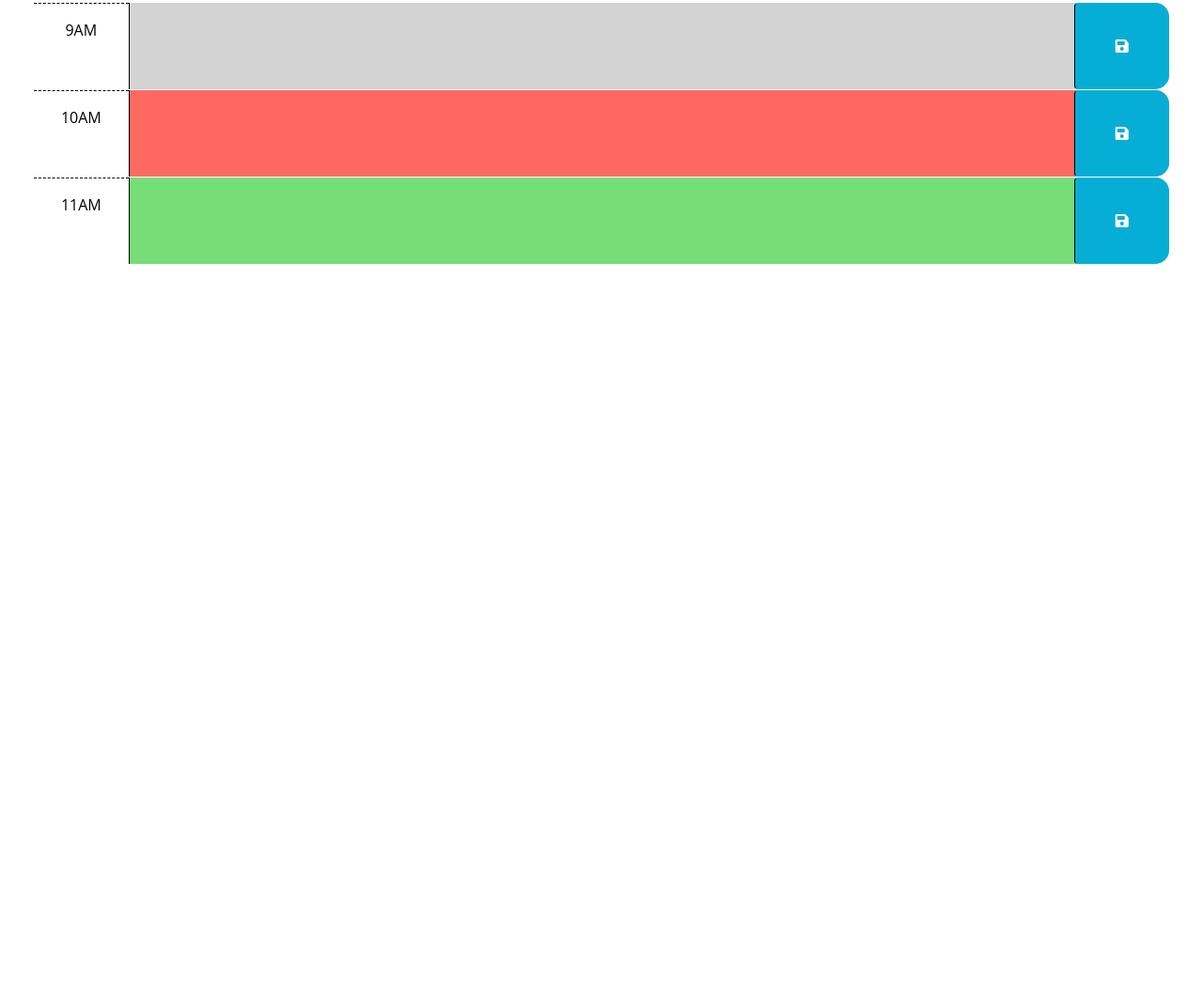
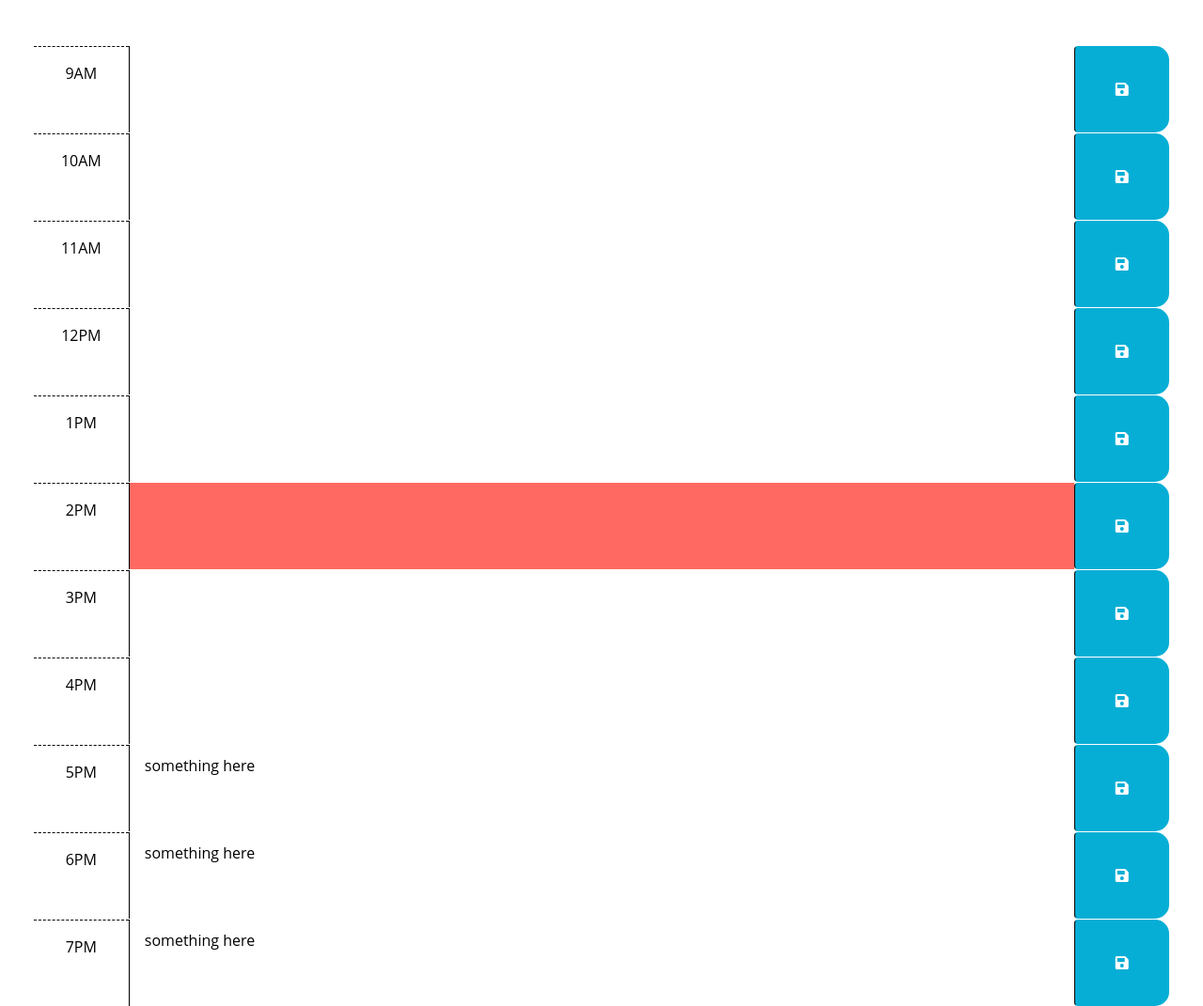
Before and after one commit to nbtrieu/day-scheduler, a plain HTML site: page index.html in a window 1280 px wide. Shown: the part 249-1320 px from the top of the page at 94% size. Before the commit the page ends 800 px from the top, so only its background shows below. Drawn offline with nearby package versions, Linux system fonts and the light colour scheme; files that its build step writes are made by us from their sources.

Commit message:
added js code to display current day and make the present time block red

```diff
--- a/assets/script.js
+++ b/assets/script.js
@@ -1,6 +1,9 @@
 // Wrap all code that interacts with the DOM in a call to jQuery to ensure that
 // the code isn't run until the browser has finished rendering all the elements
-// in the html.
+// in the html. // wrap all code in a call to jQuery as in using the $()??***
+
+
+
 $(function () {
     // TODO: Add a listener for click events on the save button. This code should
     // use the id in the containing time-block as a key to save the user input in
@@ -8,16 +11,69 @@ $(function () {
     // function? How can DOM traversal be used to get the "hour-x" id of the
     // time-block containing the button that was clicked? How might the id be
     // useful when saving the description in local storage?
-    //
+
+
     // TODO: Add code to apply the past, present, or future class to each time
     // block by comparing the id to the current hour. HINTS: How can the id
     // attribute of each time-block be used to conditionally add or remove the
     // past, present, and future classes? How can Day.js be used to get the
     // current hour in 24-hour time?
-    //
+    let currentHour = dayjs().format('h');
+    console.log('this is the current hour:')
+    console.log(currentHour);
+    console.log(typeof currentHour); // OHH IT'S A STRINGG, NOT NUMBER
+
+    let timeBlockArray = [
+        $('#hour-9'),
+        $('#hour-10'),
+        $('#hour-11'),
+        $('#hour-12'),
+        $('#hour-1'),
+        $('#hour-2'),
+        $('#hour-3'),
+        $('#hour-4'),
+        $('#hour-5'),
+        $('#hour-6'),
+        $('#hour-7')
+    ]
+
+    let sixPMNumber = parseInt(timeBlockArray[9].children().eq(0).text());
+    let fivePMNumber = parseInt(timeBlockArray[8].children().eq(0).text());
+    let sevenPMNumber = parseInt(timeBlockArray[10].children().eq(0).text());
+    console.log('this is the time number of time block 6PM:')
+    console.log(sixPMNumber);
+    console.log('is it 6 PM right now?')
+    console.log(sixPMNumber == currentHour); // should return true
+    console.log(fivePMNumber < currentHour); // should return true
+    console.log(sevenPMNumber > currentHour); // should return true
+
+    for (let i = 0; i < timeBlockArray.length; i++) {
+        let timeText = timeBlockArray[i].children().eq(0).text();
+        let timeNumber = parseInt(timeText);
+        console.log('logging each time block number:');
+        console.log(timeNumber);
+
+        let coloredBlock = timeBlockArray[i].children().eq(1)
+
+        if (timeNumber == currentHour) {
+            coloredBlock.addClass('present');
+        }
+
+        // if (timeNumber < currentHour) {
+        //     coloredBlock.addClass('past'); // problematic.. bc what if it's 1 PM, then computer would treat 12PM as future
+        // }
+
+        // if (timeNumber > currentHour) {
+        //     coloredBlock.addClass('future'); // problematic too
+        // }
+    }
+
     // TODO: Add code to get any user input that was saved in localStorage and set
     // the values of the corresponding textarea elements. HINT: How can the id
     // attribute of each time-block be used to do this?
     //
+
     // TODO: Add code to display the current date in the header of the page.
+    let currentDay = dayjs().format('dddd, MMMM D, YYYY');
+    $('#currentDay').text(currentDay);
   });
--- a/assets/style.css
+++ b/assets/style.css
@@ -57,3 +57,8 @@ body {
     font-size: 20px;
     transition: all 0.3s ease-in-out;
   }
+
+  .header {
+    text-align: center;
+    margin-bottom: 0px;
+  }
--- a/index.html
+++ b/index.html
@@ -20,12 +20,12 @@
       href="https://fonts.googleapis.com/css2?family=Fira+Sans:wght@400;700&display=swap"
       rel="stylesheet"
     />
-    <link rel="stylesheet" href="style.css" />
+    <link rel="stylesheet" href="assets/style.css" />
     <title>Work Day Scheduler</title>
   </head>
 
   <body>
-    <header class="p-5 mb-4">
+    <header class="p-5 mb-4 header">
       <h1 class="display-3">Work Day Scheduler</h1>
       <p class="lead">A simple calendar app for scheduling your work day</p>
       <p id="currentDay" class="lead"></p>
@@ -42,7 +42,7 @@
         -->
 
       <!-- Example of a past time block. The "past" class adds a gray background color. -->
-      <div id="hour-9" class="row time-block past">
+      <div id="hour-9" class="row time-block">
         <div class="col-2 col-md-1 hour text-center py-3">9AM</div>
         <textarea class="col-8 col-md-10 description" rows="3"> </textarea>
         <button class="btn saveBtn col-2 col-md-1" aria-label="save">
@@ -51,7 +51,7 @@
       </div>
 
       <!-- Example of a present time block. The "present" class adds a red background color. -->
-      <div id="hour-10" class="row time-block present">
+      <div id="hour-10" class="row time-block">
         <div class="col-2 col-md-1 hour text-center py-3">10AM</div>
         <textarea class="col-8 col-md-10 description" rows="3"> </textarea>
         <button class="btn saveBtn col-2 col-md-1" aria-label="save">
@@ -60,13 +60,78 @@
       </div>
 
       <!-- Example of a future time block. The "future" class adds a green background color. -->
-      <div id="hour-11" class="row time-block future">
+      <div id="hour-11" class="row time-block">
         <div class="col-2 col-md-1 hour text-center py-3">11AM</div>
         <textarea class="col-8 col-md-10 description" rows="3"> </textarea>
         <button class="btn saveBtn col-2 col-md-1" aria-label="save">
           <i class="fas fa-save" aria-hidden="true"></i>
         </button>
       </div>
+
+      <div id="hour-12" class="row time-block">
+        <div class="col-2 col-md-1 hour text-center py-3">12PM</div>
+        <textarea class="col-8 col-md-10 description" rows="3"> </textarea>
+        <button class="btn saveBtn col-2 col-md-1" aria-label="save">
+          <i class="fas fa-save" aria-hidden="true"></i>
+        </button>
+      </div>
+
+      <div id="hour-1" class="row time-block">
+        <div class="col-2 col-md-1 hour text-center py-3">1PM</div>
+        <textarea class="col-8 col-md-10 description" rows="3"> </textarea>
+        <button class="btn saveBtn col-2 col-md-1" aria-label="save">
+          <i class="fas fa-save" aria-hidden="true"></i>
+        </button>
+      </div>
+
+      <div id="hour-2" class="row time-block">
+        <div class="col-2 col-md-1 hour text-center py-3">2PM</div>
+        <textarea class="col-8 col-md-10 description" rows="3"> </textarea>
+        <button class="btn saveBtn col-2 col-md-1" aria-label="save">
+          <i class="fas fa-save" aria-hidden="true"></i>
+        </button>
+      </div>
+
+      <div id="hour-3" class="row time-block">
+        <div class="col-2 col-md-1 hour text-center py-3">3PM</div>
+        <textarea class="col-8 col-md-10 description" rows="3"> </textarea>
+        <button class="btn saveBtn col-2 col-md-1" aria-label="save">
+          <i class="fas fa-save" aria-hidden="true"></i>
+        </button>
+      </div>
+
+      <div id="hour-4" class="row time-block">
+        <div class="col-2 col-md-1 hour text-center py-3">4PM</div>
+        <textarea class="col-8 col-md-10 description" rows="3"> </textarea>
+        <button class="btn saveBtn col-2 col-md-1" aria-label="save">
+          <i class="fas fa-save" aria-hidden="true"></i>
+        </button>
+      </div>
+
+      <div id="hour-5" class="row time-block">
+        <div class="col-2 col-md-1 hour text-center py-3">5PM</div>
+        <textarea class="col-8 col-md-10 description" rows="3"> something here</textarea>
+        <button class="btn saveBtn col-2 col-md-1" aria-label="save">
+          <i class="fas fa-save" aria-hidden="true"></i>
+        </button>
+      </div>
+
+      <div id="hour-6" class="row time-block">
+        <div class="col-2 col-md-1 hour text-center py-3">6PM</div>
+        <textarea class="col-8 col-md-10 description" rows="3"> something here</textarea>
+        <button class="btn saveBtn col-2 col-md-1" aria-label="save">
+          <i class="fas fa-save" aria-hidden="true"></i>
+        </button>
+      </div>
+
+      <div id="hour-7" class="row time-block">
+        <div class="col-2 col-md-1 hour text-center py-3">7PM</div>
+        <textarea class="col-8 col-md-10 description" rows="3"> something here</textarea>
+        <button class="btn saveBtn col-2 col-md-1" aria-label="save">
+          <i class="fas fa-save" aria-hidden="true"></i>
+        </button>
+      </div>
+
     </div>
 
     <script src="https://cdnjs.cloudflare.com/ajax/libs/jquery/3.2.1/jquery.min.js"></script>
@@ -74,6 +139,6 @@
     integrity="sha256-iu/zLUB+QgISXBLCW/mcDi/rnf4m4uEDO0wauy76x7U="
     crossorigin="anonymous"></script>
 
-    <script src="script.js"></script>
+    <script src="assets/script.js"></script>
   </body>
 </html>
```
